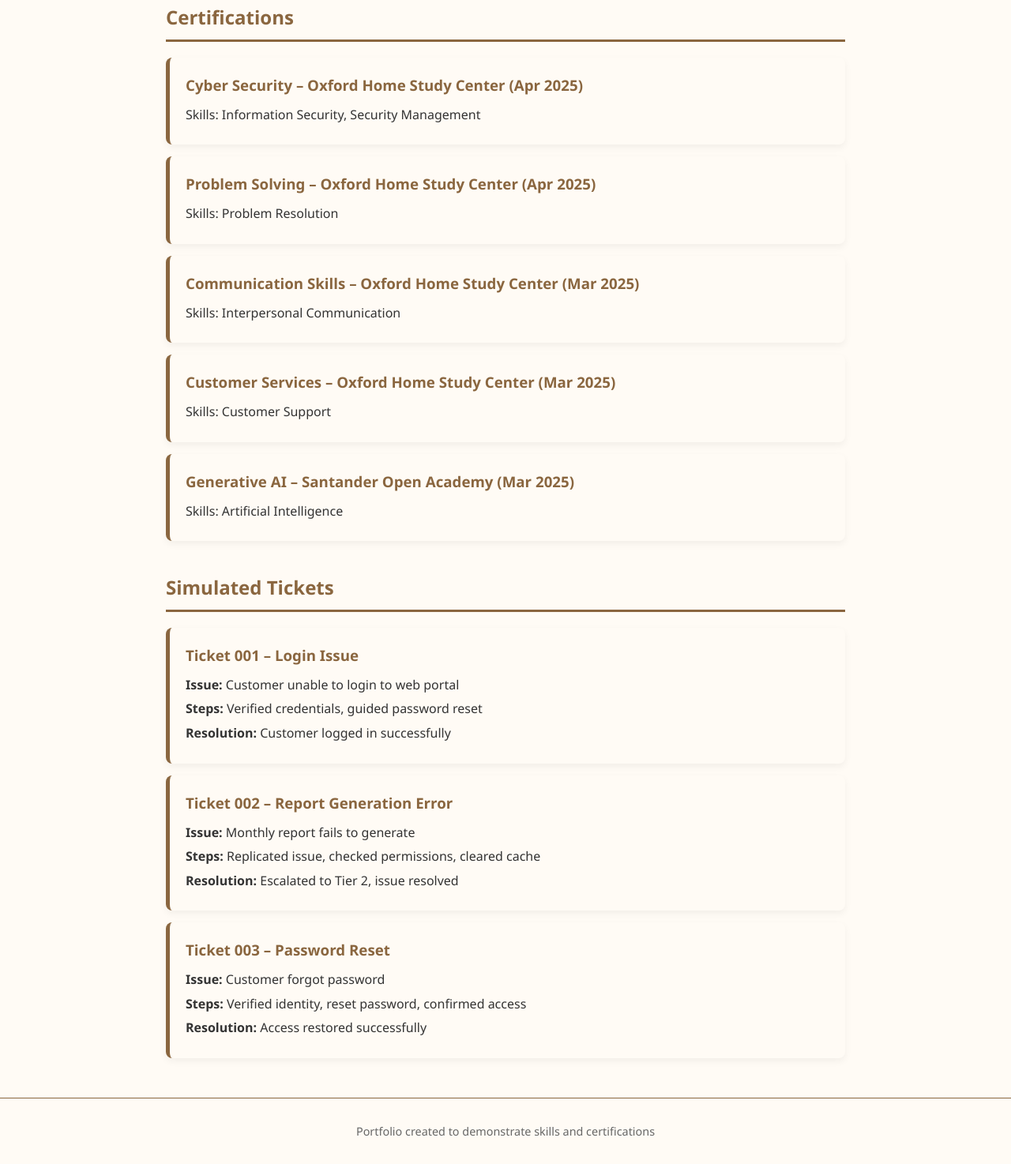
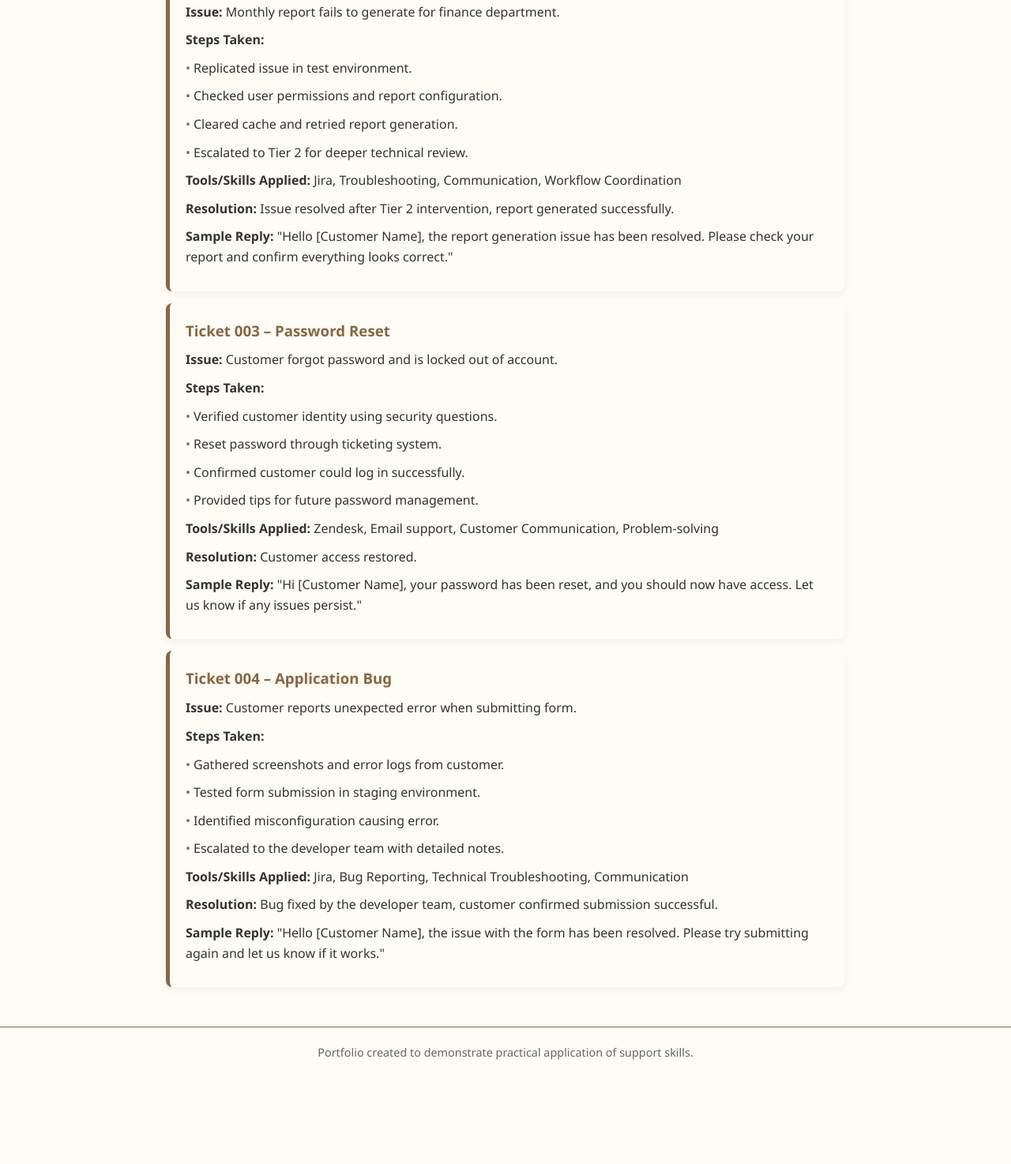
Before and after one commit to isaanasantos/portfolio, a plain HTML site: page index.html in a window 1280 px wide. Shown: the part 776-2250 px from the top of the page at 79% size. After the commit the page ends 2140 px from the top, so only its background shows below. Drawn offline with Linux system fonts and the light colour scheme.

Commit message:
Update index.html
Removal of any info that's already present in my CV.
Explained in more detail my thought proccess for each ticket.

```diff
--- a/index.html
+++ b/index.html
@@ -17,15 +17,15 @@
   header {
     background-color: #8a663f;
     color: #fffbf5;
-    padding: 40px 20px;
+    padding: 20px 20px;
     text-align: center;
   }
-  header h1 { font-size: 2.5em; margin-bottom: 10px; }
-  header p { font-size: 1.1em; margin-bottom: 5px; }
+  header h1 { font-size: 2em; margin-bottom: 5px; }
+  header p { font-size: 1em; margin-bottom: 5px; }
 
   section {
     max-width: 900px;
-    margin: 40px auto;
+    margin: 30px auto;
     padding: 0 20px;
   }
 
@@ -45,7 +45,7 @@
     left: 0;
   }
 
-  .ticket, .certificate {
+  .ticket {
     background-color: #fffbf5;
     border-left: 5px solid #8a663f;
     padding: 20px;
@@ -54,24 +54,24 @@
     border-radius: 8px;
     transition: transform 0.2s;
   }
-  .ticket:hover, .certificate:hover { transform: translateY(-3px); }
+  .ticket:hover { transform: translateY(-3px); }
 
-  .ticket h3, .certificate h3 { color: #8a663f; margin-bottom: 10px; }
-  .ticket p, .certificate p { margin-bottom: 5px; }
+  .ticket h3 { color: #8a663f; margin-bottom: 10px; }
+  .ticket p { margin-bottom: 10px; }
 
   footer {
     text-align: center;
-    padding: 30px;
+    padding: 20px;
     font-size: 0.9em;
     color: #666;
     border-top: 1px solid #8a663f;
     margin-top: 50px;
   }
 
-  /* Botões para links externos */
+  /* Botões */
   .btn {
     display: inline-block;
-    padding: 10px 20px;
+    padding: 8px 18px;
     margin-top: 10px;
     background-color: #8a663f;
     color: #fffbf5;
@@ -86,79 +86,77 @@
 
 <header>
   <h1>Isa Santos</h1>
-  <p>Customer Support / Application Support Specialist</p>
-  <p>Welcome to my Public Portfolio. Thank you for your interest, I hope we get a chance to connect!</p>
+  <p>Application Support / Customer Support Specialist</p>
   <a class="btn" href="https://www.linkedin.com/in/aisacsantos/" target="_blank">LinkedIn</a>
 </header>
-
-<section>
-  <h2>Profile</h2>
-  <p>Customer support professional with over 3 years of experience in customer-facing roles. Developed strong soft skills such as communication, empathy, problem-solving, and conflict resolution. Trained in ticketing systems and familiar with technical workflows. Motivated to contribute as an Application Support Specialist.</p>
-</section>
-
-<section>
-  <h2>Skills</h2>
-  <ul>
-    <li>Customer-facing support & problem-solving</li>
-    <li>Ticket management (Zendesk, Jira, Freshdesk)</li>
-    <li>Cybersecurity fundamentals</li>
-    <li>Workflow coordination & teamwork</li>
-    <li>Effective communication & empathy</li>
-  </ul>
-</section>
-
-<section>
-  <h2>Certifications</h2>
-  <div class="certificate">
-    <h3>Cyber Security – Oxford Home Study Center (Apr 2025)</h3>
-    <p>Skills: Information Security, Security Management</p>
-  </div>
-  <div class="certificate">
-    <h3>Problem Solving – Oxford Home Study Center (Apr 2025)</h3>
-    <p>Skills: Problem Resolution</p>
-  </div>
-  <div class="certificate">
-    <h3>Communication Skills – Oxford Home Study Center (Mar 2025)</h3>
-    <p>Skills: Interpersonal Communication</p>
-  </div>
-  <div class="certificate">
-    <h3>Customer Services – Oxford Home Study Center (Mar 2025)</h3>
-    <p>Skills: Customer Support</p>
-  </div>
-  <div class="certificate">
-    <h3>Generative AI – Santander Open Academy (Mar 2025)</h3>
-    <p>Skills: Artificial Intelligence</p>
-  </div>
-</section>
 
 <section>
   <h2>Simulated Tickets</h2>
 
   <div class="ticket">
     <h3>Ticket 001 – Login Issue</h3>
-    <p><strong>Issue:</strong> Customer unable to login to web portal</p>
-    <p><strong>Steps:</strong> Verified credentials, guided password reset</p>
-    <p><strong>Resolution:</strong> Customer logged in successfully</p>
+    <p><strong>Issue:</strong> Customer cannot access web portal after multiple login attempts.</p>
+    <p><strong>Steps Taken:</strong></p>
+    <ul>
+      <li>Verified customer identity and account status.</li>
+      <li>Checked for active service outages affecting login.</li>
+      <li>Guided customer through password reset process.</li>
+      <li>Ensured account was unlocked and credentials updated.</li>
+    </ul>
+    <p><strong>Tools/Skills Applied:</strong> Zendesk, Email support, Troubleshooting, Communication, Problem-solving</p>
+    <p><strong>Resolution:</strong> Customer successfully logged in.</p>
+    <p><strong>Sample Reply:</strong> "Hello [Customer Name], your account has been successfully reset. Please try logging in and let us know if any issues remain."</p>
   </div>
 
   <div class="ticket">
     <h3>Ticket 002 – Report Generation Error</h3>
-    <p><strong>Issue:</strong> Monthly report fails to generate</p>
-    <p><strong>Steps:</strong> Replicated issue, checked permissions, cleared cache</p>
-    <p><strong>Resolution:</strong> Escalated to Tier 2, issue resolved</p>
+    <p><strong>Issue:</strong> Monthly report fails to generate for finance department.</p>
+    <p><strong>Steps Taken:</strong></p>
+    <ul>
+      <li>Replicated issue in test environment.</li>
+      <li>Checked user permissions and report configuration.</li>
+      <li>Cleared cache and retried report generation.</li>
+      <li>Escalated to Tier 2 for deeper technical review.</li>
+    </ul>
+    <p><strong>Tools/Skills Applied:</strong> Jira, Troubleshooting, Communication, Workflow Coordination</p>
+    <p><strong>Resolution:</strong> Issue resolved after Tier 2 intervention, report generated successfully.</p>
+    <p><strong>Sample Reply:</strong> "Hello [Customer Name], the report generation issue has been resolved. Please check your report and confirm everything looks correct."</p>
   </div>
 
   <div class="ticket">
     <h3>Ticket 003 – Password Reset</h3>
-    <p><strong>Issue:</strong> Customer forgot password</p>
-    <p><strong>Steps:</strong> Verified identity, reset password, confirmed access</p>
-    <p><strong>Resolution:</strong> Access restored successfully</p>
+    <p><strong>Issue:</strong> Customer forgot password and is locked out of account.</p>
+    <p><strong>Steps Taken:</strong></p>
+    <ul>
+      <li>Verified customer identity using security questions.</li>
+      <li>Reset password through ticketing system.</li>
+      <li>Confirmed customer could log in successfully.</li>
+      <li>Provided tips for future password management.</li>
+    </ul>
+    <p><strong>Tools/Skills Applied:</strong> Zendesk, Email support, Customer Communication, Problem-solving</p>
+    <p><strong>Resolution:</strong> Customer access restored.</p>
+    <p><strong>Sample Reply:</strong> "Hi [Customer Name], your password has been reset, and you should now have access. Let us know if any issues persist."</p>
+  </div>
+
+  <div class="ticket">
+    <h3>Ticket 004 – Application Bug</h3>
+    <p><strong>Issue:</strong> Customer reports unexpected error when submitting form.</p>
+    <p><strong>Steps Taken:</strong></p>
+    <ul>
+      <li>Gathered screenshots and error logs from customer.</li>
+      <li>Tested form submission in staging environment.</li>
+      <li>Identified misconfiguration causing error.</li>
+      <li>Escalated to the developer team with detailed notes.</li>
+    </ul>
+    <p><strong>Tools/Skills Applied:</strong> Jira, Bug Reporting, Technical Troubleshooting, Communication</p>
+    <p><strong>Resolution:</strong> Bug fixed by the developer team, customer confirmed submission successful.</p>
+    <p><strong>Sample Reply:</strong> "Hello [Customer Name], the issue with the form has been resolved. Please try submitting again and let us know if it works."</p>
   </div>
 
 </section>
 
 <footer>
-  Portfolio created to demonstrate skills and certifications
+  Portfolio created to demonstrate practical application of support skills.
 </footer>
 
 </body>
```
